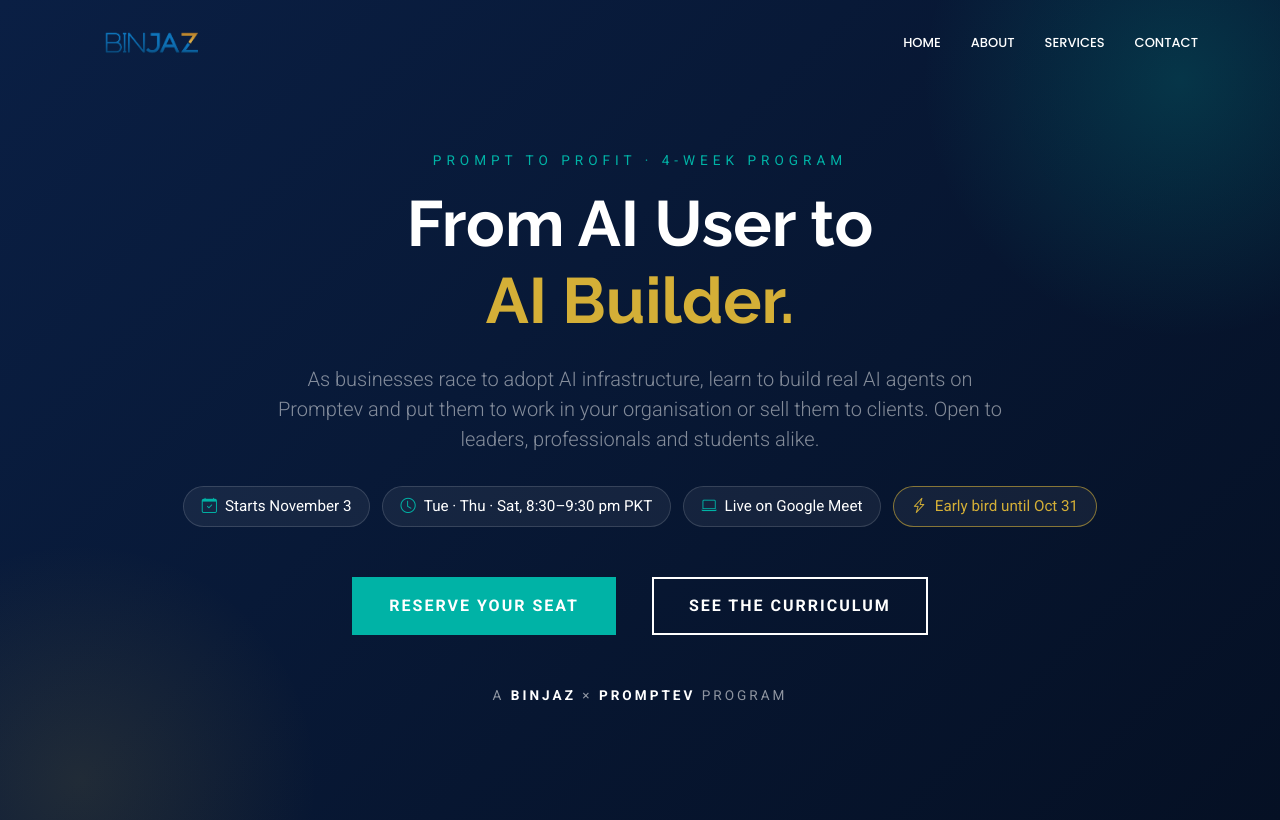
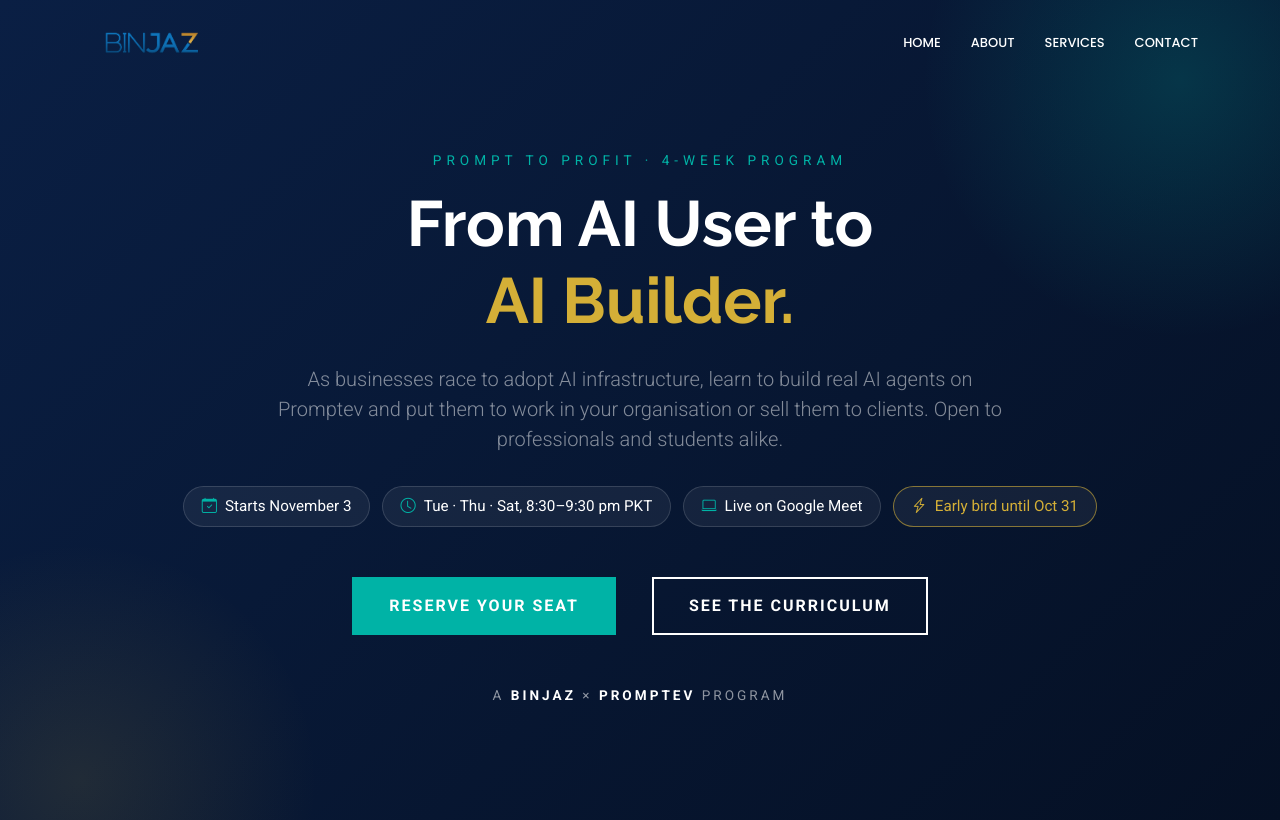
Before and after one commit to usmani20/binjaz-web, a Flask app: page /prompt-to-profit in a window 1280 px wide. Shown: the top 820 px of the page. Run offline with Flask 3, Linux system fonts and the light colour scheme; some libraries are stand-ins or nearby versions.

Commit message:
remove leaders word

```diff
--- a/templates/index.html
+++ b/templates/index.html
@@ -39,7 +39,7 @@
     <div class="col-lg-8">
       <span class="ptp-kicker">Binjaz × Promptev</span><span class="ptp-new">Prompt to Profit · Now Enrolling</span>
       <h2>From AI User to <span>AI Builder.</span></h2>
-      <p>A live 4-week program to build real AI agents on Promptev, for leaders, professionals and students alike.</p>
+      <p>A live 4-week program to build real AI agents on Promptev for professionals and students alike.</p>
       <ul class="ptp-meta">
         <li><i class="bi bi-calendar-check"></i>Starts Nov 3</li>
         <li><i class="bi bi-clock"></i>12 live sessions</li>
--- a/templates/prompt-to-profit.html
+++ b/templates/prompt-to-profit.html
@@ -114,7 +114,7 @@
   <div class="container text-center" data-aos="zoom-out">
     <span class="ptp-eyebrow">Prompt to Profit · 4-Week Program</span>
     <h1 class="display-3 fw-bold text-white mb-4">From AI User to <br class="d-none d-md-block"><span>AI Builder.</span></h1>
-    <p class="lead text-white-50 mx-auto col-lg-8">As businesses race to adopt AI infrastructure, learn to build real AI agents on Promptev and put them to work in your organisation or sell them to clients. Open to leaders, professionals and students alike.</p>
+    <p class="lead text-white-50 mx-auto col-lg-8">As businesses race to adopt AI infrastructure, learn to build real AI agents on Promptev and put them to work in your organisation or sell them to clients. Open to professionals and students alike.</p>
 
     <div class="ptp-chip-row">
       <span class="ptp-chip"><i class="bi bi-calendar-check"></i>Starts November 3</span>
@@ -237,11 +237,11 @@
     <div class="row gy-5 align-items-stretch">
       <div class="col-lg-6 ptp-audience" data-aos="fade-right">
         <h2 class="fw-bold mb-3" style="color: #0A1F44;">Who Can Join</h2>
-        <p class="mb-4">One program, one room, many perspectives. Leaders, professionals and students learn side by side, so every session draws on real-world experience and fresh thinking.</p>
+        <p class="mb-4">One program, one room, many perspectives. Professionals and students learn side by side, so every session draws on real-world experience and fresh thinking.</p>
 
         <div class="why-item">
           <i class="bi bi-building"></i>
-          <div><h6>Business leaders &amp; managers</h6><p class="mb-0 small text-muted">Understand what AI agents can do for your organisation, and lead the change.</p></div>
+          <div><h6>Managers</h6><p class="mb-0 small text-muted">Understand what AI agents can do for your organisation, and lead the change.</p></div>
         </div>
         <div class="why-item">
           <i class="bi bi-briefcase"></i>
@@ -370,7 +370,7 @@
         </details>
         <details>
           <summary>Is this program only for students?</summary>
-          <p>Not at all. The cohort brings together business leaders, working professionals, freelancers, graduates and school &amp; college students. Everyone learns side by side, which makes the discussions richer.</p>
+          <p>Not at all. The cohort brings together working professionals, freelancers, graduates and school &amp; college students. Everyone learns side by side, which makes the discussions richer.</p>
         </details>
         <details>
           <summary>What do I need to attend?</summary>
```
